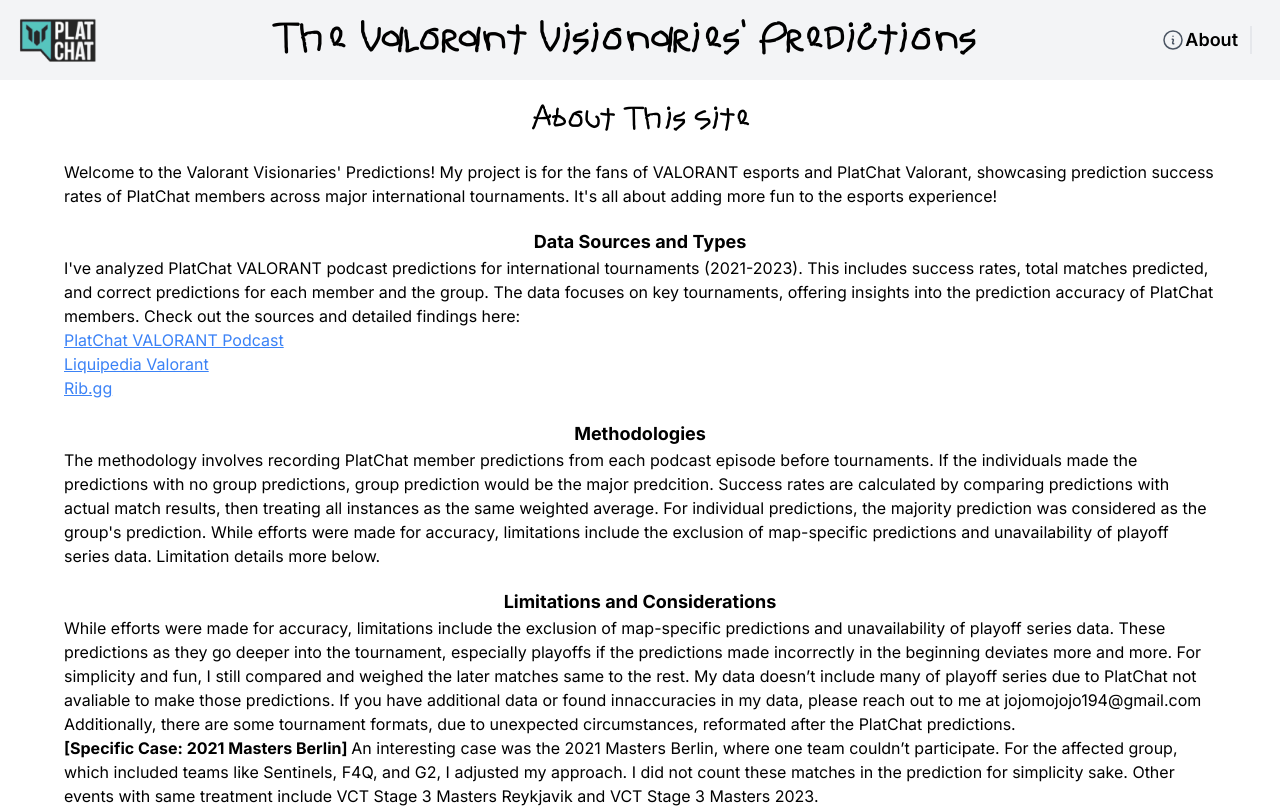
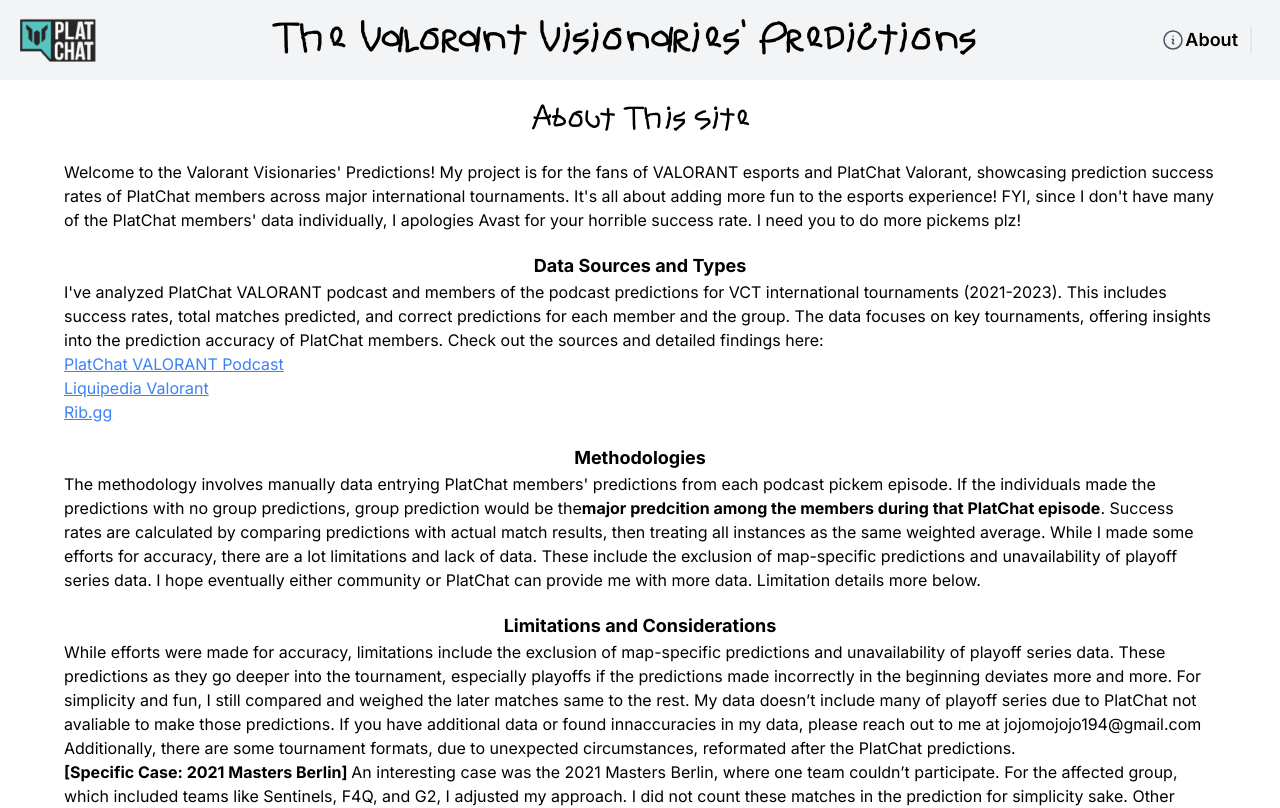
Before and after one commit to johnspeed114/platchat-predictions, a Next.js app: page /about in a window 1280 px wide. Shown: the top 808 px of the page. Built offline with nearby package versions, Linux system fonts and the light colour scheme.

Commit message:
update content about

```diff
--- a/app/about/page.tsx
+++ b/app/about/page.tsx
@@ -13,7 +13,7 @@
           the fans of VALORANT esports and PlatChat Valorant, showcasing
           prediction success rates of PlatChat members across major
           international tournaments. It's all about adding more fun to the
-          esports experience!
+          esports experience! FYI, since I don't have many of the PlatChat members' data individually, I apologies Avast for your horrible success rate. I need you to do more pickems plz!
         </p>
         <section>
           {/* [TO DO]
@@ -22,7 +22,7 @@
             Data Sources and Types
           </h2>
           <p className="mb-5">
-            I've analyzed PlatChat VALORANT podcast predictions for
+            I've analyzed PlatChat VALORANT podcast and members of the podcast predictions for VCT
             international tournaments (2021-2023). This includes success rates,
             total matches predicted, and correct predictions for each member and
             the group. The data focuses on key tournaments, offering insights
@@ -47,15 +47,13 @@
 
           <h2 className="font-bold text-lg text-center">Methodologies</h2>
           <p className="mb-5">
-            The methodology involves recording PlatChat member predictions from
-            each podcast episode before tournaments. If the individuals made the
+            The methodology involves manually data entrying PlatChat members' predictions from
+            each podcast pickem episode. If the individuals made the
             predictions with no group predictions, group prediction would be the
-            major predcition. Success rates are calculated by comparing
+            <b>major predcition among the members during that PlatChat episode</b>. Success rates are calculated by comparing
             predictions with actual match results, then treating all instances
-            as the same weighted average. For individual predictions, the
-            majority prediction was considered as the group's prediction. While
-            efforts were made for accuracy, limitations include the exclusion of
-            map-specific predictions and unavailability of playoff series data.
+            as the same weighted average. While I made some efforts for accuracy, there are a lot limitations and lack of data. These include the exclusion of
+            map-specific predictions and unavailability of playoff series data. I hope eventually either community or PlatChat can provide me with more data.
             Limitation details more below.
           </p>
         </section>
@@ -81,6 +79,7 @@
             these matches in the prediction for simplicity sake. Other events
             with same treatment include VCT Stage 3 Masters Reykjavik and VCT
             Stage 3 Masters 2023.
+            {/* [TO DO] add the missing data points (noticable ones like the group preds) like mention them right above */}
           </p>
         </section>
 
```
